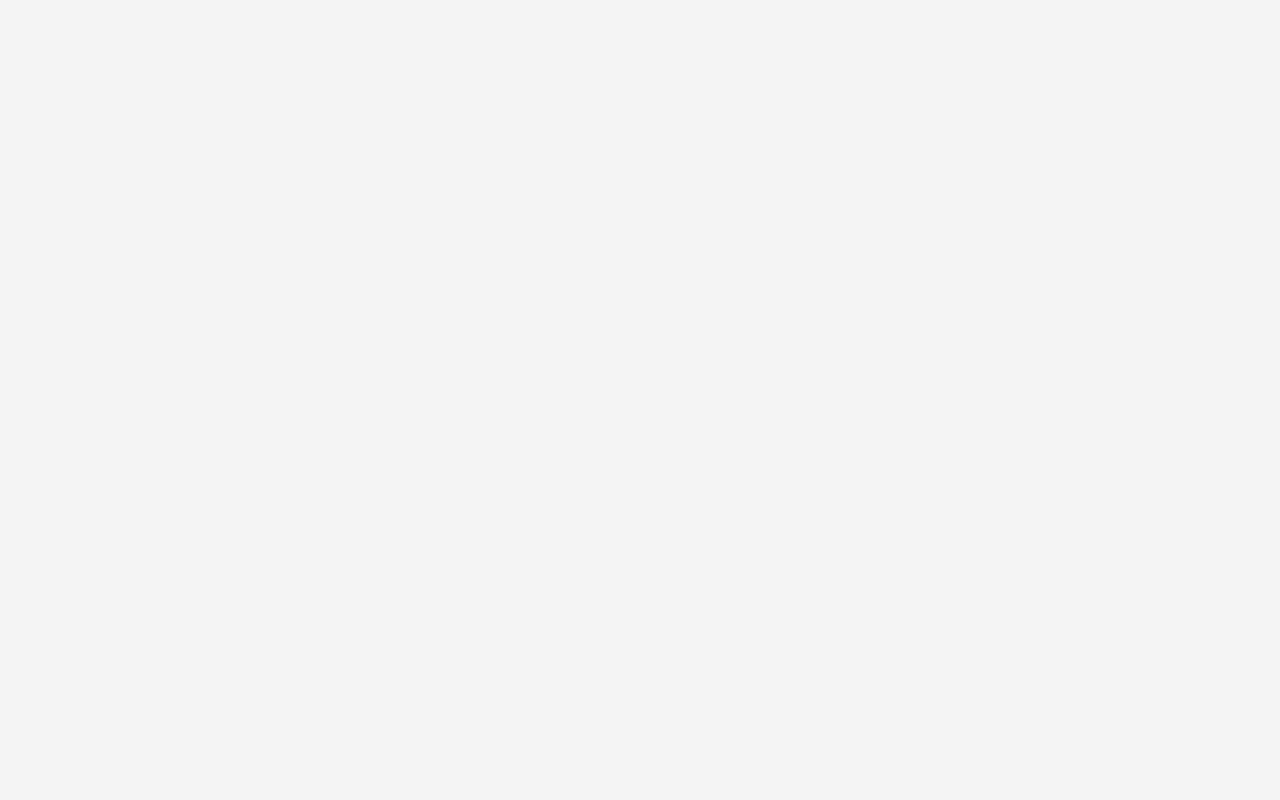
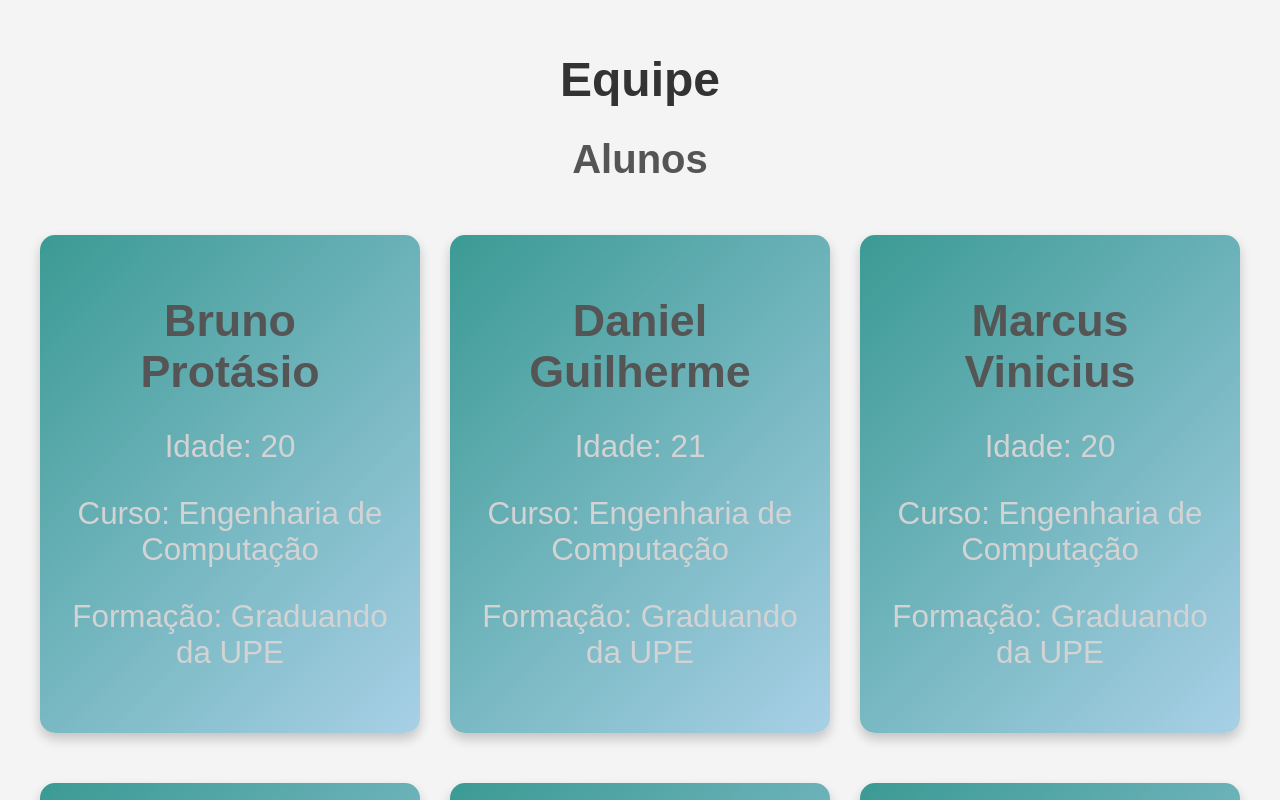
Before and after one commit to odeni3/aquasafe, a React (Vite) app in the folder aquasafe/: page /equipe in a window 1280 px wide. Before the commit this address had no page. Shown: the top 800 px of the page. Built offline with nearby package versions, Linux system fonts and the light colour scheme.

Commit message:
Criando a page de Equipe e criando algumas pastas e arquivos

```diff
--- a/aquasafe/package.json
+++ b/aquasafe/package.json
@@ -27,6 +27,6 @@
     "eslint-plugin-react-hooks": "^5.0.0",
     "eslint-plugin-react-refresh": "^0.4.14",
     "globals": "^15.11.0",
-    "vite": "^5.4.10"
+    "vite": "^5.4.11"
   }
 }
--- a/aquasafe/src/components/header/Header.jsx
+++ b/aquasafe/src/components/header/Header.jsx
@@ -13,22 +13,16 @@ function Header() {
           <li className="dropdown">
             <a>Serviços</a>
             <div className="dropdown-content">
-              <Link to="/estatisticas">
-              <a>Estatísticas</a>
-              </Link>
-              <Link to="/flappy">
-              <a>Jogar</a>
-              </Link>
-              <Link to="/tabua">
-              <a>Previsão</a>
-              </Link>
+              <Link to="/estatisticas">Estatísticas</Link>
+              <Link to="/flappy">Jogar</Link>
+              <Link to="/tabua">Previsão</Link>
             </div>
           </li>
           <li className="dropdown">
             <a>Sobre</a>
             <div className="dropdown-content">
               <a>Missão</a>
-              <a>Equipe</a>
+              <Link to="/equipe">Equipe</Link>
               <a>História</a>
             </div>
           </li>
@@ -36,7 +30,6 @@ function Header() {
             <a>Informações</a>
             <div className="dropdown-content">
               <a>Artigos</a>
-
             </div>
           </li>
         </ul>
--- a/aquasafe/src/main.jsx
+++ b/aquasafe/src/main.jsx
@@ -7,7 +7,7 @@ import Vamosla from './pages/Vamosla/Vamosla.jsx'; // Importando a página "Vamo
 import TabuaDeMare from './pages/Servicos/Previsao/Clima.jsx';
 import Flappy from './pages/Servicos/Game/flappy.jsx';
 import Estatisticas from './pages/Servicos/Estatisticas/Estatisticas.jsx';
-
+import Equipe from './pages/Sobre/Equipe/equipe.jsx';
 
 createRoot(document.getElementById('root')).render(
   <StrictMode>
@@ -18,6 +18,9 @@ createRoot(document.getElementById('root')).render(
         <Route path="/tabua" element={<TabuaDeMare />} />
         <Route path="/flappy" element={<Flappy />} />
         <Route path="/estatisticas" element={<Estatisticas />} />
+        <Route path="/equipe" element={<Equipe />} />
+
+
       </Routes>
     </Router>
   </StrictMode>
--- /dev/null
+++ b/aquasafe/src/pages/Sobre/Equipe/equipe.css
@@ -0,0 +1,53 @@
+.equipe-container {
+  padding: 20px;
+  font-family: Arial, sans-serif;
+  text-align: center;
+}
+
+h1 {
+  color: #333;
+  font-size: 3em; /* Deixa o título "Equipe" maior */
+  margin-bottom: 20px;
+}
+
+h2 {
+  color: #555;
+  font-size: 2.5em; /* Deixa "Alunos" e "Professores" grandes, mas menores que "Equipe" */
+  margin-top: 30px;
+}
+
+.alunos-lista, .professores-lista {
+  display: flex;
+  flex-wrap: wrap;
+  justify-content: center;
+  gap: 30px;
+  padding: 20px;
+}
+
+.aluno-card, .professores-card {
+  background: linear-gradient(135deg, #3B9A94, #A8D0E6);
+  border-radius: 15px;
+  padding: 30px;
+  text-align: center;
+  color: #fff;
+  box-shadow: 0 6px 12px rgba(0, 0, 0, 0.2);
+  transition: transform 0.3s ease-in-out;
+  font-size: 1.4em;
+  max-width: 350px; /* Define uma largura máxima */
+  flex: 1 1 300px; /* Evita que cartões individuais ocupem toda a tela */
+  margin-bottom: 20px;
+}
+
+.aluno-card:hover, .professores-card:hover {
+  transform: translateY(-10px);
+}
+
+.aluno-card h2, .professores-card h2 {
+  font-size: 2em;
+  margin-bottom: 10px;
+}
+
+.aluno-card p, .professores-card p {
+  font-size: 1.4em;
+  color: #D3D3D3;
+}
--- /dev/null
+++ b/aquasafe/src/pages/Sobre/Equipe/equipe.jsx
@@ -0,0 +1,49 @@
+import React from 'react';
+import { useNavigate } from 'react-router-dom';
+import './Equipe.css';
+
+const Equipe = () => {
+
+  const alunos = [
+    { nome: "Bruno Protásio", idade: 20, curso: "Engenharia de Computação", formação: "Graduando da UPE" },
+    { nome: "Daniel Guilherme", idade: 21, curso: "Engenharia de Computação", formação: "Graduando da UPE" },
+    { nome: "Marcus Vinicius", idade: 20, curso: "Engenharia de Computação", formação: "Graduando da UPE" },
+    { nome: "Paulo Carvalho", idade: 21, curso: "Engenharia de Computação", formação: "Graduando da UPE" },
+    { nome: "Pedro Henrique", idade: 20, curso: "Engenharia de Computação", formação: "Graduando da UPE" },
+    { nome: "Vinicyus Manoel", idade: 20, curso: "Engenharia de Computação", formação: "Graduando da UPE" },
+  ];
+
+  const professores = [
+    { nome: "Hemir da Cunha", ocupacao: "Docente da UPE" },
+  ];
+
+  return (
+    <div className="equipe-container">
+      <h1>Equipe</h1>
+
+      <h2>Alunos</h2>
+      <div className="alunos-lista">
+        {alunos.map((aluno, index) => (
+          <div key={index} className="aluno-card">
+            <h2>{aluno.nome}</h2>
+            <p>Idade: {aluno.idade}</p>
+            <p>Curso: {aluno.curso}</p>
+            <p>Formação: {aluno.formação}</p>
+          </div>
+        ))}
+      </div>
+
+      <h2>Professores</h2>
+      <div className="professores-lista">
+        {professores.map((professor, index) => (
+          <div key={index} className="professores-card">
+            <h2>{professor.nome}</h2>
+            <p>{professor.ocupacao}</p>
+          </div>
+        ))}
+      </div>
+    </div>
+  );
+};
+
+export default Equipe;
```
Also changed, not shown: aquasafe/src/pages/Sobre/Historia/historia.css (added), aquasafe/src/pages/Sobre/Historia/historia.jsx (added), aquasafe/src/pages/Sobre/Missao/missao.css (added), aquasafe/src/pages/Sobre/Missao/missao.jsx (added), 1 other file (tests, documents, lock files or other folders).
